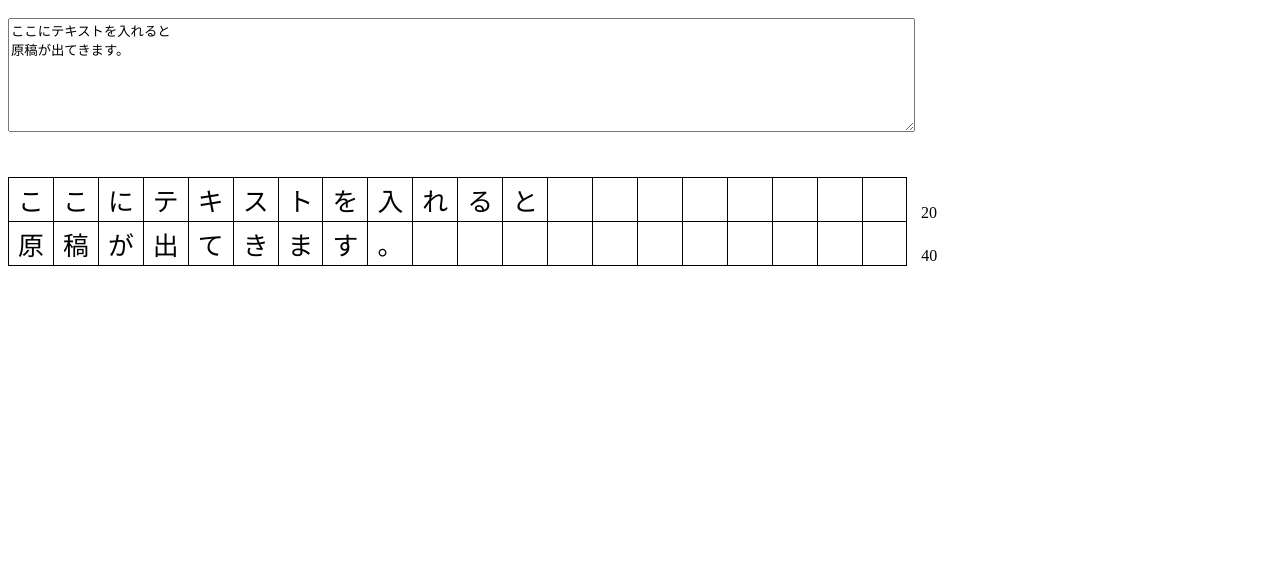
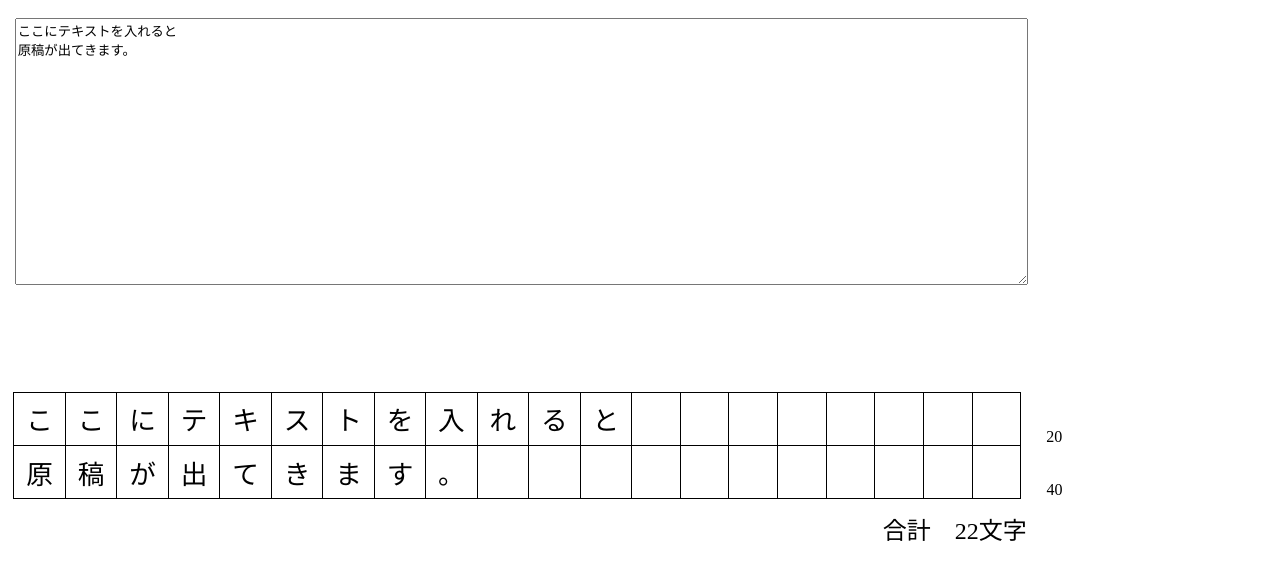
Before and after one commit to Stealthmate/genkouyoushi, a website: page index.html in a window 1280 px wide. Shown: the part 57-636 px from the top of the page. Drawn offline with nearby package versions, Linux system fonts and the light colour scheme.

Commit message:
Add total charsize

```diff
--- a/index.html
+++ b/index.html
@@ -14,6 +14,7 @@
 
     <textarea type="text" ng-model="text"></textarea>
 
+    <div>
         <table>
             <tr ng-repeat="subtext in masurange(text) track by $index">
                 <td ng-repeat="c in subtext track by $index">
@@ -23,6 +24,8 @@
             </tr>
         </table>
 
+        <span id="total">合計　{{text.length}}文字</span>
+    </div>
 </body>
 
 </html>
--- a/style.css
+++ b/style.css
@@ -1,5 +1,21 @@
 :root {
-    --box-size: 1.7em;
+    --box-size: 40pt;
+    --font-size: 20pt;
+}
+
+div {
+    width: calc(var(--box-size) * 20);
+    position: absolute;
+    left: 10pt;
+    padding: 0px 0px 0px 0px;
+}
+
+#total {
+    display: block;
+    margin-top: 0.5em;
+    font-size: 1.5em;
+    position: absolute;
+    right: var(--box-size);
 }
 
 td {
@@ -7,16 +23,17 @@ td {
     border-color: black;
     border-style: solid;
     width: var(--box-size);
+    height: var(--box-size);
     margin: 0px 0px 0px 0px;
     padding: 0px 0px 0px 0px;
-    height: var(--box-size);
     text-align: center;
-    font-size: calc(var(--box-size) * 0.95);
+    font-size: var(--font-size);
 }
 
 textarea {
-    width: calc(var(--box-size) * 40);
+    width: calc(var(--box-size) * 19);
     margin: auto;
+    margin-left: 5pt;
     align-self: center;
     height: calc(var(--box-size) * 5);
     margin-bottom: calc(var(--box-size) * 2);
@@ -38,8 +55,6 @@ td:last-child {
 
 table {
     table-layout: fixed;
-    width: calc(var(--box-size) * 20);
     border-collapse: collapse;
     padding: 0px 0px 0px 0px;
-    overflow: scroll;
 }
```
Lines whose indentation alone changed are shown as unchanged.
